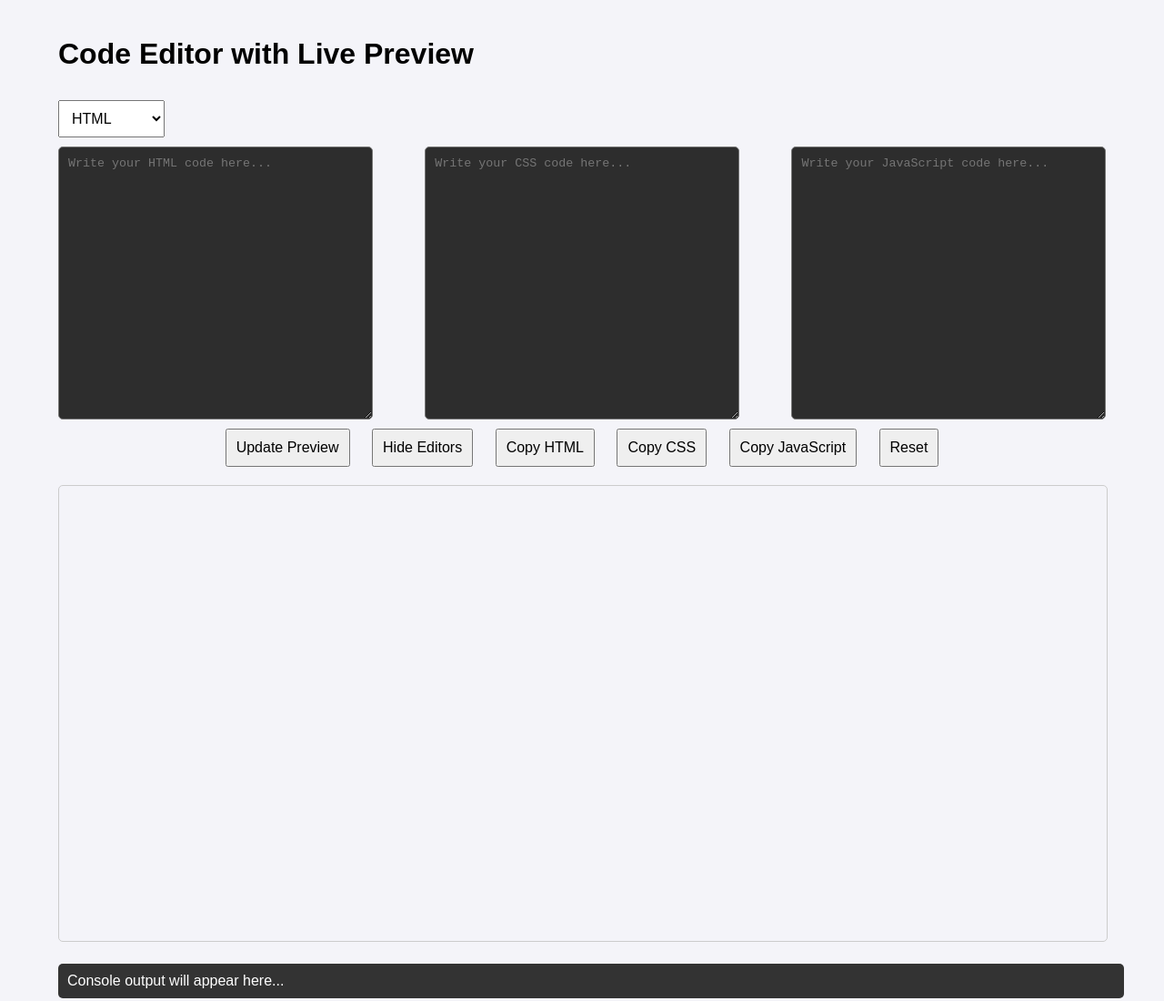
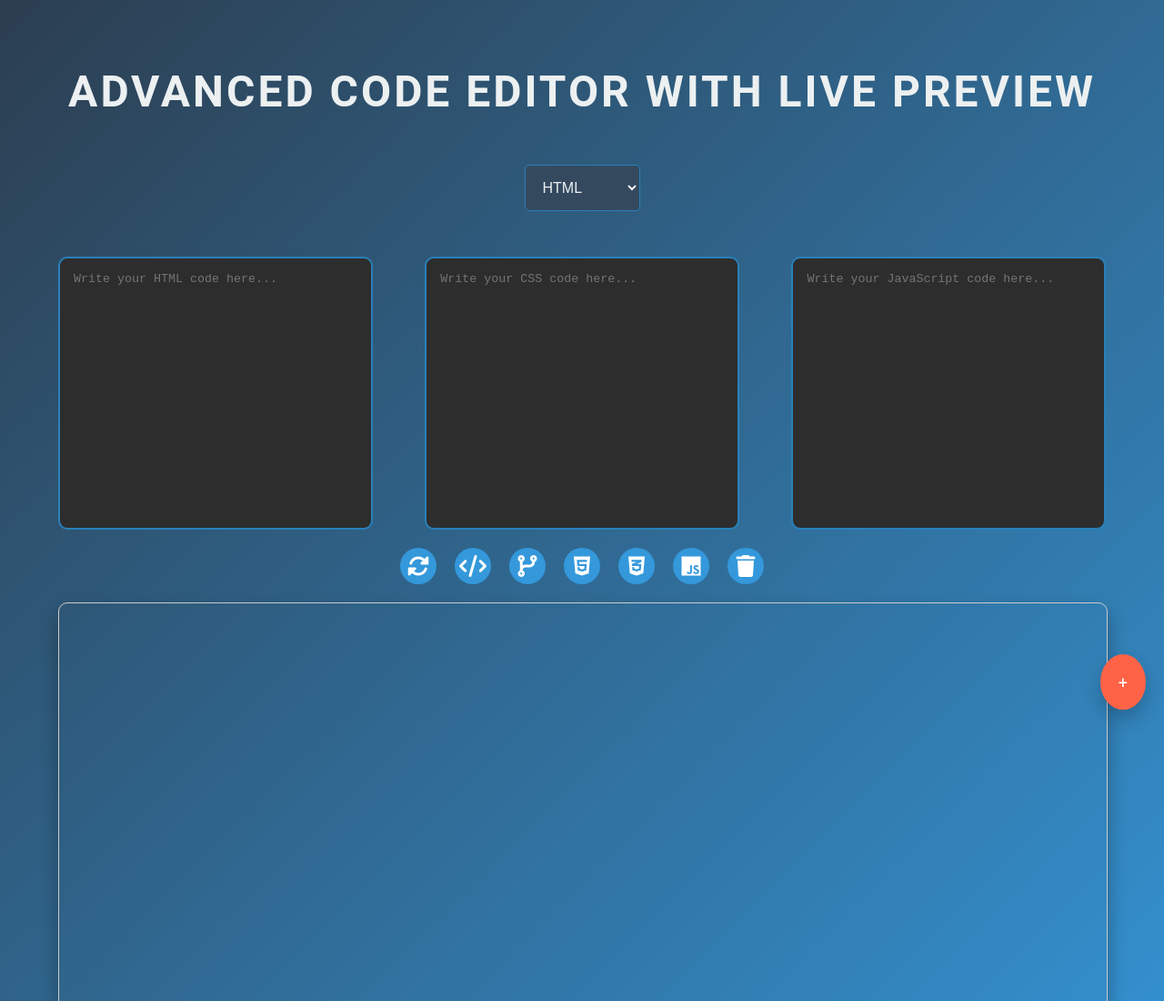
Before and after one commit to Whybootai/codiproai_fastapi-app, a plain HTML site: page index.html in a window 1280 px wide. Shown: the top 1100 px of the page at 91% size. Drawn offline with Linux system fonts and the light colour scheme.

Commit message:
Update index.html

```diff
--- a/index.html
+++ b/index.html
@@ -3,80 +3,185 @@
 <head>
     <meta charset="UTF-8">
     <meta name="viewport" content="width=device-width, initial-scale=1.0">
-    <title>Code Editor with Live Preview</title>
+    <title>Advanced Code Editor with Live Preview</title>
+    <link rel="stylesheet" href="https://cdnjs.cloudflare.com/ajax/libs/font-awesome/6.0.0/css/all.min.css">
     <style>
+          /* Body and Main Background */
         body {
-            font-family: Arial, sans-serif;
+            font-family: 'Roboto', sans-serif;
             margin: 0;
             padding: 0;
             display: flex;
             flex-direction: column;
             align-items: center;
-            background-color: #f4f4f9;
+            background: linear-gradient(135deg, #2c3e50, #3498db);
+            color: #ecf0f1;
+            min-height: 100vh;
+            transition: background 0.5s ease-in-out;
         }
 
+        /* Main Container */
         .container {
             width: 90%;
             max-width: 1200px;
-            margin-top: 20px;
+            margin-top: 40px;
+            text-align: center;
+            animation: fadeIn 1.5s ease-in-out;
         }
 
+        h1 {
+            font-size: 3rem;
+            letter-spacing: 3px;
+            text-transform: uppercase;
+            color: #ecf0f1;
+            animation: slideIn 1s ease-out;
+        }
+
+        /* Mode Selection */
           select, button {
-            margin: 10px 0;
-            padding: 10px;
+            margin: 20px 0;
+            padding: 15px;
             font-size: 16px;
             cursor: pointer;
+            background: #34495e;
+            border: 1px solid #2980b9;
+            border-radius: 5px;
+            color: #ecf0f1;
+            transition: all 0.3s ease;
         }
 
+        select:focus, button:focus {
+            outline: none;
+            border-color: #3498db;
+            box-shadow: 0 0 10px rgba(52, 152, 219, 0.5);
+        }
+
+
+        /* Editor Container */
         .editor-container {
              display: flex;
              justify-content: space-between;
             gap: 20px;
+            margin-top: 30px;
+            transition: all 0.5s ease-in-out;
         }
 
         .editor {
             width: 30%;
              height: 300px;
-            padding: 10px;
+            padding: 15px;
             background-color: #2d2d2d;
             color: white;
             font-family: monospace;
-            border-radius: 5px;
-            overflow: auto;
+            border-radius: 10px;
             box-sizing: border-box;
+            border: 2px solid #2980b9;
+            transition: transform 0.3s ease;
+             resize: none; /* Disable resizing */
+              overflow: auto; /* Add scroll for overflow */
          }
 
-        iframe {
+        .editor:hover {
+            transform: scale(1.05);
+        }
+
+         #preview {
             width: 100%;
             height: 500px;
             border: 1px solid #ccc;
-            border-radius: 5px;
+            border-radius: 10px;
             margin-top: 20px;
+            box-shadow: 0 10px 20px rgba(0, 0, 0, 0.3);
+            transition: transform 0.3s ease;
+             overflow: auto; /* Add scroll for overflow */
+         }
+
+         #preview:hover {
+           transform: scale(1.01)
         }
 
         .console {
             background-color: #333;
             color: #fff;
-            padding: 10px;
+            padding: 15px;
             margin-top: 20px;
             width: 100%;
             border-radius: 5px;
+            font-family: 'Courier New', Courier, monospace;
+             min-height: 150px;
+            overflow-y: auto;
         }
 
+        /* Action Buttons */
         .buttons {
-            margin-top: 10px;
-            text-align: center;
+            margin-top: 20px;
+            display: flex;
+            justify-content: center;
+            align-items: center;
+             flex-wrap: wrap;
+             gap: 10px
         }
 
         .buttons button {
-            margin: 0 10px;
+            padding: 10px;
+            font-size: 1.5em; /* Icon size */
+            border-radius: 50%; /* Make button circular */
+            margin: 0 5px;
+            background: #3498db;
+            border: none;
+            color: white;
+            transition: background 0.3s ease, transform 0.3s ease;
+            display: inline-flex;
+            align-items: center;
+            justify-content: center;
+            width: 40px; /* Set fixed width */
+            height: 40px; /* Set fixed height */
+
+         }
+
+        .buttons button:hover {
+            background: #2980b9;
+            transform: translateY(-5px);
+        }
+
+        .buttons button:active {
+            transform: translateY(2px);
+        }
+
+        /* Floating Action Button */
+        .floating-btn {
+            position: fixed;
+            bottom: 20px;
+            right: 20px;
+            background-color: #ff6347;
+            color: white;
+            font-size: 18px;
+            padding: 20px;
+            border-radius: 50%;
+            box-shadow: 0 10px 20px rgba(0, 0, 0, 0.2);
+            cursor: pointer;
+            transition: transform 0.3s ease;
+        }
+
+        .floating-btn:hover {
+            transform: scale(1.1);
+        }
+
+        @keyframes fadeIn {
+            0% { opacity: 0; }
+            100% { opacity: 1; }
+        }
+
+        @keyframes slideIn {
+            0% { transform: translateY(-100px); }
+            100% { transform: translateY(0); }
         }
     </style>
 </head>
 <body>
 
 <div class="container">
-    <h1>Code Editor with Live Preview</h1>
+    <h1>Advanced Code Editor with Live Preview</h1>
 
     <!-- Mode Selection -->
     <select id="modeSelect">
@@ -87,24 +192,20 @@
 
     <!-- Editors Container -->
     <div class="editor-container">
-        <!-- HTML Editor -->
         <textarea id="htmlEditor" class="editor" placeholder="Write your HTML code here..."></textarea>
-
-        <!-- CSS Editor -->
         <textarea id="cssEditor" class="editor" placeholder="Write your CSS code here..."></textarea>
-
-        <!-- JavaScript Editor -->
         <textarea id="jsEditor" class="editor" placeholder="Write your JavaScript code here..."></textarea>
     </div>
 
     <!-- Action Buttons -->
     <div class="buttons">
-        <button onclick="updatePreview()">Update Preview</button>
-        <button onclick="toggleEditors()">Hide Editors</button>
-        <button onclick="copyCode('html')">Copy HTML</button>
-        <button onclick="copyCode('css')">Copy CSS</button>
-        <button onclick="copyCode('js')">Copy JavaScript</button>
-        <button onclick="resetEditors()">Reset</button>
+        <button onclick="updatePreview()"><i class="fas fa-sync-alt"></i></button>
+        <button onclick="toggleEditors()"><i class="fas fa-code"></i></button>
+         <button onclick="segregateCode()"><i class="fas fa-code-branch"></i></button>
+        <button onclick="copyCode('html')"><i class="fab fa-html5"></i></button>
+         <button onclick="copyCode('css')"><i class="fab fa-css3-alt"></i></button>
+         <button onclick="copyCode('js')"><i class="fab fa-js"></i></button>
+        <button onclick="resetEditors()"><i class="fas fa-trash"></i></button>
     </div>
 
     <!-- Live Preview -->
@@ -114,44 +215,77 @@
     <div class="console" id="console-output">Console output will appear here...</div>
 </div>
 
+<!-- Floating Action Button -->
+<div class="floating-btn" onclick="alert('Floating Action Triggered!')">+</div>
+
 <script>
-    // Get elements
     const htmlEditor = document.getElementById('htmlEditor');
     const cssEditor = document.getElementById('cssEditor');
     const jsEditor = document.getElementById('jsEditor');
     const preview = document.getElementById('preview');
     const modeSelect = document.getElementById('modeSelect');
+    const consoleOutput = document.getElementById('console-output');
+    let mode = "html";
 
-    // Function to update live preview
     function updatePreview() {
         const htmlCode = htmlEditor.value;
         const cssCode = cssEditor.value;
         const jsCode = jsEditor.value;
-
-        // Get the iframe's document and update HTML content
+       try {
             const iframeDoc = preview.contentDocument || preview.contentWindow.document;
         iframeDoc.open();
             iframeDoc.write(htmlCode);
             iframeDoc.close();
 
-        // Apply the CSS to iframe
             const style = iframeDoc.createElement('style');
             style.innerHTML = cssCode;
             iframeDoc.head.appendChild(style);
 
-        // Execute JavaScript in the iframe
             const script = iframeDoc.createElement('script');
             script.innerHTML = jsCode;
             iframeDoc.body.appendChild(script);
+            consoleOutput.innerHTML = `Successfully updated preview`
+        } catch (e) {
+            consoleOutput.innerHTML = `Error in update preview: ${e}`
+        }
     }
 
-    // Function to toggle visibility of the editors
+    function segregateCode() {
+        const code = htmlEditor.value;
+        if (!code) return consoleOutput.innerHTML = `No HTML code detected.`;
+
+        let segregatedHTML = "";
+        let segregatedCSS = "";
+        let segregatedJS = "";
+
+          // Extract HTML outside script and style tags
+        segregatedHTML = code.replace(/<script[\s\S]*?<\/script>/gi, '').replace(/<style[\s\S]*?<\/style>/gi, '').trim();
+
+         // Extract JavaScript inside script tags
+          const scriptMatches = code.matchAll(/<script>([\s\S]*?)<\/script>/gi);
+            for (const match of scriptMatches) {
+                segregatedJS += match[1].trim() + '\n';
+            }
+
+            // Extract CSS inside style tags
+        const styleMatches = code.matchAll(/<style>([\s\S]*?)<\/style>/gi);
+        for (const match of styleMatches) {
+                segregatedCSS += match[1].trim() + '\n';
+          }
+
+         htmlEditor.value = segregatedHTML.trim();
+          cssEditor.value = segregatedCSS.trim();
+            jsEditor.value = segregatedJS.trim();
+          consoleOutput.innerHTML = `HTML, CSS, and JS code segregated.`
+
+     updatePreview()
+    }
+
     function toggleEditors() {
         const editorContainer = document.querySelector('.editor-container');
         editorContainer.style.display = editorContainer.style.display === 'none' ? 'flex' : 'none';
     }
 
-    // Function to copy code to clipboard
     function copyCode(type) {
         let code;
         if (type === 'html') {
@@ -169,26 +303,26 @@
         document.execCommand('copy');
         document.body.removeChild(textarea);
 
-        alert(`${type.toUpperCase()} code copied to clipboard!`);
+        alert(`${type.toUpperCase()} code copied!`);
     }
 
-    // Function to reset the editors
     function resetEditors() {
         htmlEditor.value = '';
         cssEditor.value = '';
         jsEditor.value = '';
+        consoleOutput.innerHTML = `Editor reset.`
         updatePreview();
     }
 
-    // Automatically update preview when the mode changes
     modeSelect.addEventListener('change', function () {
         const selectedMode = modeSelect.value;
         htmlEditor.style.display = selectedMode === 'html' ? 'block' : 'none';
         cssEditor.style.display = selectedMode === 'css' ? 'block' : 'none';
         jsEditor.style.display = selectedMode === 'js' ? 'block' : 'none';
+       mode = modeSelect.value;
+       consoleOutput.innerHTML = `Mode set to ${mode}`
     });
 
-    // Initialize preview with empty content
     updatePreview();
 </script>
 
```
Lines whose indentation alone changed are shown as unchanged.
